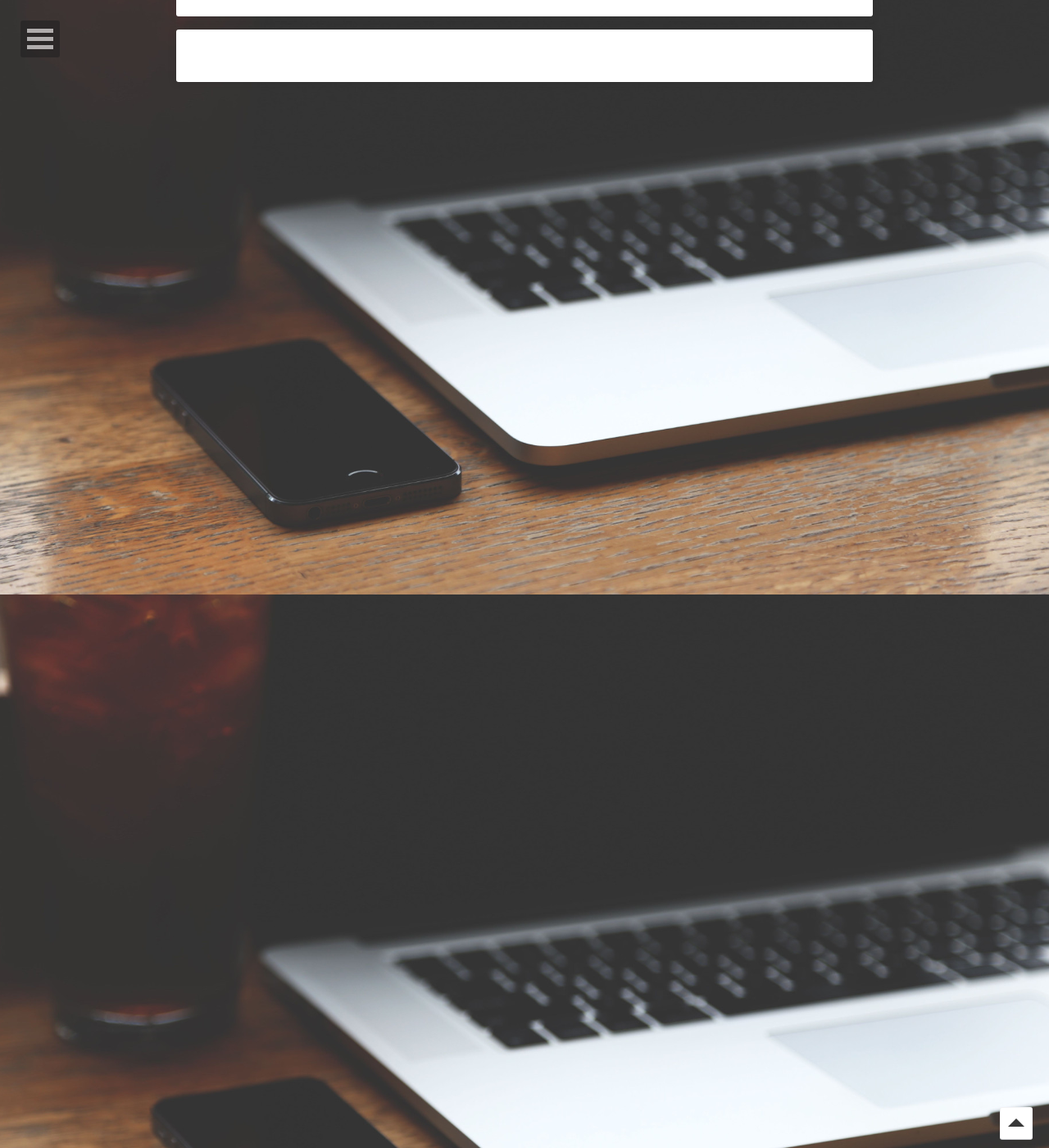
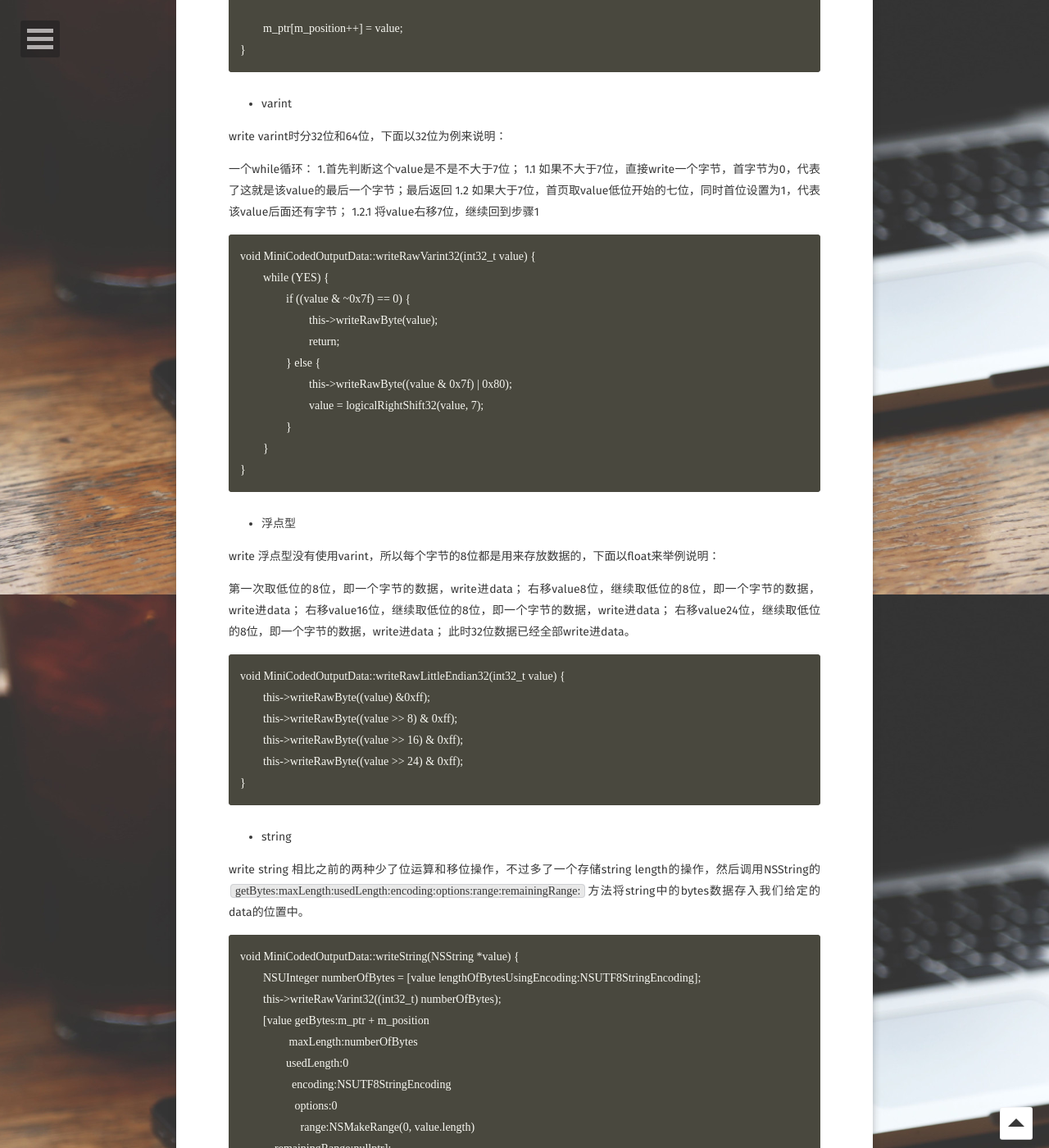
Before and after one commit to longjianjiang/longjianjiang.github.io, a Jekyll site: the page built from _posts/2018-11-02-mmkv.md, in a window 1280 px wide and 1400 px high, scrolled down 2875 px. Shown: the whole window at 82% size. Built offline with Jekyll 4.4.1, drawn with Linux system fonts in a browser that asks for light colours; some web fonts are replaced; comment, search, counter and statistics services are not loaded; some of the changed text lies outside the part shown.

Commit message:
update mmkv

````diff
--- a/_posts/2018-11-02-mmkv.md
+++ b/_posts/2018-11-02-mmkv.md
@@ -71,14 +71,132 @@ PB是Google开源的一种通信协议，和XML的功能是类似的，PB使用`
        → 128 + 16 + 4 + 2 = 150
 ```
 
-# MiniCodedInputData & MiniCodedOutputData
+# 编码 & 解码
 
 前面说到MMKV使用PB进行数据序列化，实际工程中使用上述两个类进行二进制编码和解码。
 
 ## MiniCodedOutputData
 
+> 该类用于编码
+
+```
+uint8_t *m_ptr;
+size_t m_size;
+int32_t m_position;
+
+MiniCodedOutputData::MiniCodedOutputData(void *ptr, size_t len)
+    : m_ptr((uint8_t *) ptr), m_size(len), m_position(0) {
+}
+
+MiniCodedOutputData::MiniCodedOutputData(NSMutableData *oData)
+    : m_ptr((uint8_t *) oData.mutableBytes), m_size(oData.length), m_position(0) {
+}
+```
+
+上面是该类的属性和两个构造方法，用于初始化data指针和data长度和当前position。为接下来往data中写数据做好准备。
+
+### write
+
+write方法分为四类，varint，浮点型（float & double），string，data五种, 其中varint和浮点型内部都会调用`writeRawByte`来将一个字节的数据存进data中。
+
+- byte
+
+将一个字节的数据存储到data中很简单，首先判断位置有没有越界，然后一个简单的赋值操作：
+
+```
+void MiniCodedOutputData::writeRawByte(uint8_t value) {
+	if (m_position == m_size) {
+		NSString *reason = [NSString stringWithFormat:@"position: %d, bufferLength: %u", m_position, (unsigned int) m_size];
+		@throw [NSException exceptionWithName:@"OutOfSpace" reason:reason userInfo:nil];
+	}
+
+	m_ptr[m_position++] = value;
+}
+```
+
+- varint
+
+write varint时分32位和64位，下面以32位为例来说明：
+
+一个while循环：
+1.首先判断这个value是不是不大于7位；
+1.1 如果不大于7位，直接write一个字节，首字节为0，代表了这就是该value的最后一个字节；最后返回
+1.2 如果大于7位，首页取value低位开始的七位，同时首位设置为1，代表该value后面还有字节；
+1.2.1 将value右移7位，继续回到步骤1
+
+```
+void MiniCodedOutputData::writeRawVarint32(int32_t value) {
+	while (YES) {
+		if ((value & ~0x7f) == 0) {
+			this->writeRawByte(value);
+			return;
+		} else {
+			this->writeRawByte((value & 0x7f) | 0x80);
+			value = logicalRightShift32(value, 7);
+		}
+	}
+}
+```
+
+- 浮点型
+
+write 浮点型没有使用varint，所以每个字节的8位都是用来存放数据的，下面以float来举例说明：
+
+第一次取低位的8位，即一个字节的数据，write进data；
+右移value8位，继续取低位的8位，即一个字节的数据，write进data；
+右移value16位，继续取低位的8位，即一个字节的数据，write进data；
+右移value24位，继续取低位的8位，即一个字节的数据，write进data；
+此时32位数据已经全部write进data。
+
+```
+void MiniCodedOutputData::writeRawLittleEndian32(int32_t value) {
+	this->writeRawByte((value) &0xff);
+	this->writeRawByte((value >> 8) & 0xff);
+	this->writeRawByte((value >> 16) & 0xff);
+	this->writeRawByte((value >> 24) & 0xff);
+}
+```
+
+- string
+
+write string 相比之前的两种少了位运算和移位操作，不过多了一个存储string length的操作，然后调用NSString的`getBytes:maxLength:usedLength:encoding:options:range:remainingRange:`方法将string中的bytes数据存入我们给定的data的位置中。
+
+```
+void MiniCodedOutputData::writeString(NSString *value) {
+	NSUInteger numberOfBytes = [value lengthOfBytesUsingEncoding:NSUTF8StringEncoding];
+	this->writeRawVarint32((int32_t) numberOfBytes);
+	[value getBytes:m_ptr + m_position
+	         maxLength:numberOfBytes
+	        usedLength:0
+	          encoding:NSUTF8StringEncoding
+	           options:0
+	             range:NSMakeRange(0, value.length)
+	    remainingRange:nullptr];
+	m_position += numberOfBytes;
+}
+```
+
+- data
+
+write data 调用C函数`memcpy`将data中的bytes数据拷贝到我们MiniCodedOutputData中的data中。
+
+```
+void MiniCodedOutputData::writeRawData(NSData *value, int32_t offset, int32_t length) {
+	if (length <= 0) {
+		return;
+	}
+	if (m_size - m_position >= length) {
+		memcpy(m_ptr + m_position, ((uint8_t *) value.bytes) + offset, length);
+		m_position += length;
+	} else {
+		[NSException exceptionWithName:@"Space" reason:@"too much data than calc" userInfo:nil];
+	}
+}
+```
+
 ## MiniCodedInputData
 
+> 该类用于解码，
 
 # 接口
 
````
Also changed, not shown: other parts of _posts/2018-11-02-mmkv.md (+5 -0 lines).
